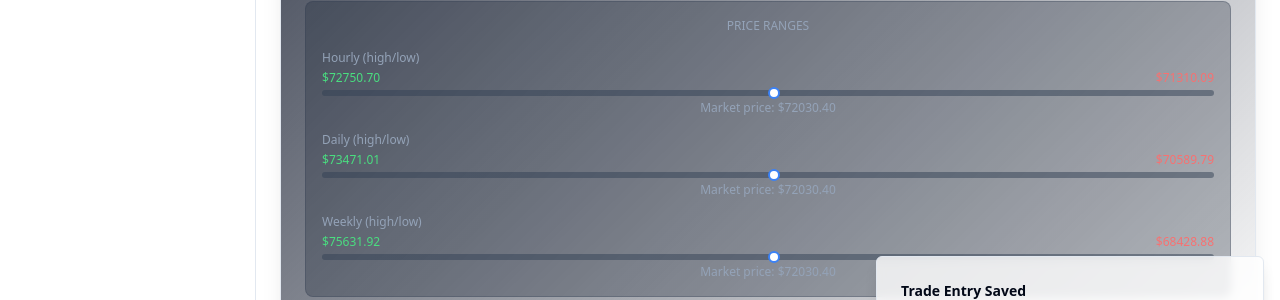
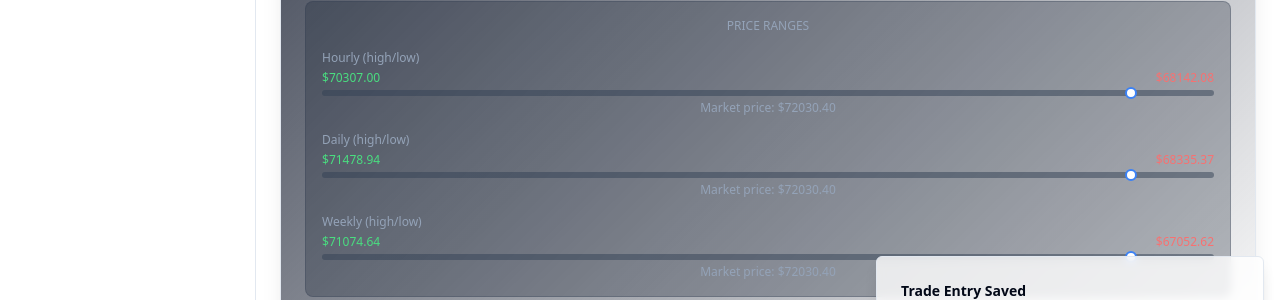
Before and after one commit to willrydh/crypto-visionary-tools, a React (Vite) app: page /trade-entry in a window 1280 px wide. Both pictures are taken after typing "5", "5", "5", "5" into the empty fields and a click on the button "Save Trade Entry". Shown: the part 698-998 px from the top of the page. Built offline with nearby package versions, Linux system fonts and the light colour scheme; no server answers.

Commit message:
Fix: Price range indicator not updating
Fixes an issue where the price range indicators were not updating correctly. Implements a fix to ensure the indicators refresh and display the correct data.

```diff
--- a/src/components/trading/ActiveTradeStatus.tsx
+++ b/src/components/trading/ActiveTradeStatus.tsx
@@ -1,3 +1,4 @@
+
 import React, { useEffect, useState } from "react";
 import { TransparentWhiteButton } from "@/components/ui/TransparentWhiteButton";
 import { cn } from "@/lib/utils";
@@ -73,7 +74,7 @@ const ActiveTradeStatus: React.FC<ActiveTradeStatusProps> = ({
   onEnd,
   hideHeader = false
 }) => {
-  const { loadPriceData, priceData } = usePrice();
+  const { loadPriceData, priceData, loadHighLowData } = usePrice();
   const [lastPrice, setLastPrice] = useState(initialPrice);
   const [ticking, setTicking] = useState(false);
   const [lastUpdateTime, setLastUpdateTime] = useState(0);
@@ -105,14 +106,16 @@ const ActiveTradeStatus: React.FC<ActiveTradeStatusProps> = ({
     saveToStorage(ACTIVE_TRADE_STORAGE_KEY, trade);
 
     loadPriceData(formattedSymbol);
+    loadHighLowData(formattedSymbol);
 
     const intervalId = setInterval(() => {
       loadPriceData(formattedSymbol);
+      loadHighLowData(formattedSymbol);
       setTicking(prev => !prev);
     }, 1000);
 
     return () => clearInterval(intervalId);
-  }, [trade.pairSymbol, loadPriceData, trade]);
+  }, [trade.pairSymbol, loadPriceData, loadHighLowData, trade]);
 
   useEffect(() => {
     const formattedSymbol = trade.pairSymbol.replace('/', '');
@@ -124,11 +127,6 @@ const ActiveTradeStatus: React.FC<ActiveTradeStatusProps> = ({
       setLastUpdateTime(now);
     }
   }, [priceData, trade.pairSymbol, ticking, lastUpdateTime]);
-
-  useEffect(() => {
-    const formattedSymbol = trade.pairSymbol.replace('/', '');
-    loadPriceData(formattedSymbol);
-  }, [trade.pairSymbol, loadPriceData]);
 
   const handleEndTrade = () => {
     removeFromStorage(ACTIVE_TRADE_STORAGE_KEY);
@@ -207,12 +205,21 @@ const ActiveTradeStatus: React.FC<ActiveTradeStatusProps> = ({
   const formattedSymbol = trade.pairSymbol.replace('/', '');
   const priceRangeData: PriceRangeData = priceData[formattedSymbol] || {};
 
+  // Use actual high/low data from price API when available
   const hourlyHigh = priceRangeData.hourlyHigh || lastPrice * 1.01;
   const hourlyLow = priceRangeData.hourlyLow || lastPrice * 0.99;
   const dailyHigh = priceRangeData.dailyHigh || lastPrice * 1.02;
   const dailyLow = priceRangeData.dailyLow || lastPrice * 0.98;
   const weeklyHigh = priceRangeData.weeklyHigh || lastPrice * 1.05;
   const weeklyLow = priceRangeData.weeklyLow || lastPrice * 0.95;
+
+  // Format price values according to type (ETH or other)
+  const formatPriceValue = (value: number) => {
+    if (trade.symbol.toUpperCase().includes('ETH')) {
+      return value.toFixed(2);
+    }
+    return value.toFixed(2);
+  };
 
   return (
     <div className={cn(
@@ -322,10 +329,10 @@ const ActiveTradeStatus: React.FC<ActiveTradeStatusProps> = ({
             </div>
             <div className="flex justify-between text-xs font-medium mb-1">
               <span className="text-green-400">
-                ${hourlyHigh.toFixed(2)}
+                ${formatPriceValue(hourlyHigh)}
               </span>
               <span className="text-red-400">
-                ${hourlyLow.toFixed(2)}
+                ${formatPriceValue(hourlyLow)}
               </span>
             </div>
             <div className="h-1.5 bg-slate-700/50 rounded-full relative">
@@ -350,10 +357,10 @@ const ActiveTradeStatus: React.FC<ActiveTradeStatusProps> = ({
             </div>
             <div className="flex justify-between text-xs font-medium mb-1">
               <span className="text-green-400">
-                ${dailyHigh.toFixed(2)}
+                ${formatPriceValue(dailyHigh)}
               </span>
               <span className="text-red-400">
-                ${dailyLow.toFixed(2)}
+                ${formatPriceValue(dailyLow)}
               </span>
             </div>
             <div className="h-1.5 bg-slate-700/50 rounded-full relative">
@@ -378,10 +385,10 @@ const ActiveTradeStatus: React.FC<ActiveTradeStatusProps> = ({
             </div>
             <div className="flex justify-between text-xs font-medium mb-1">
               <span className="text-green-400">
-                ${weeklyHigh.toFixed(2)}
+                ${formatPriceValue(weeklyHigh)}
               </span>
               <span className="text-red-400">
-                ${weeklyLow.toFixed(2)}
+                ${formatPriceValue(weeklyLow)}
               </span>
             </div>
             <div className="h-1.5 bg-slate-700/50 rounded-full relative">
```
